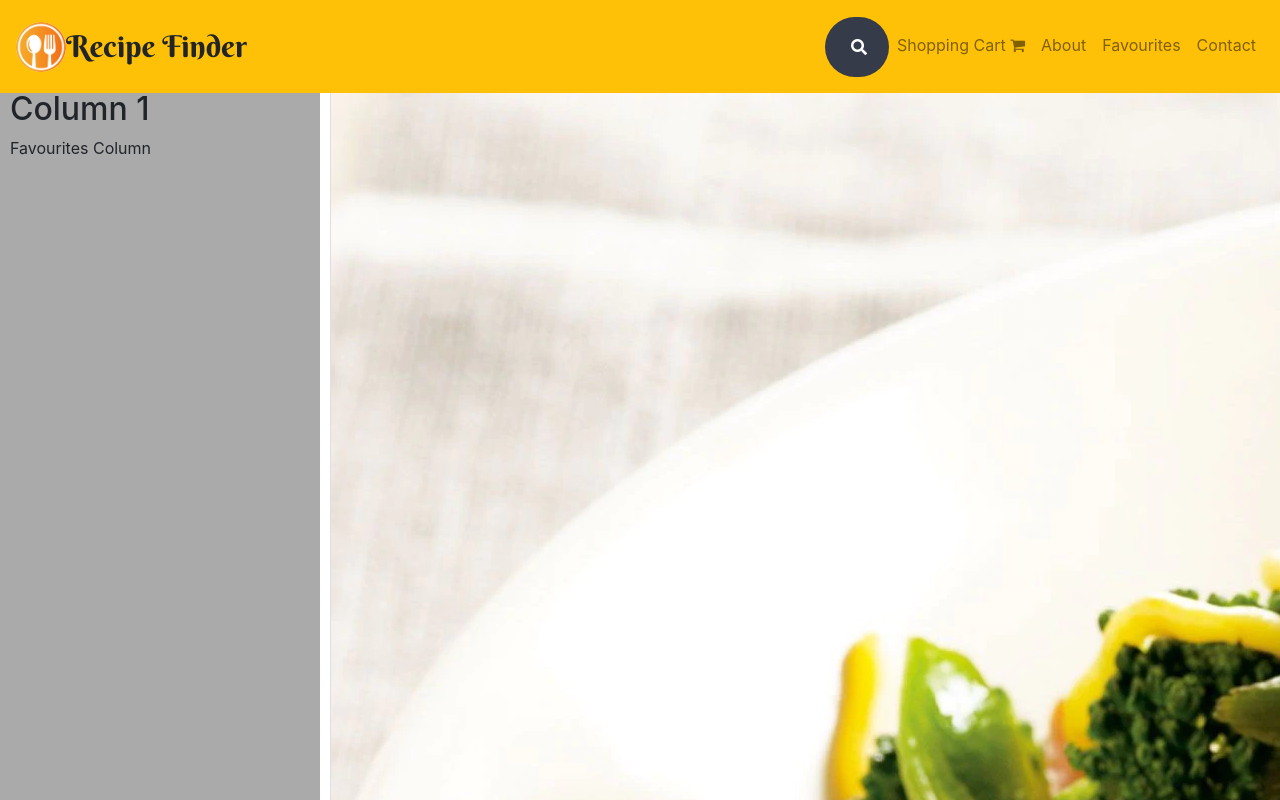
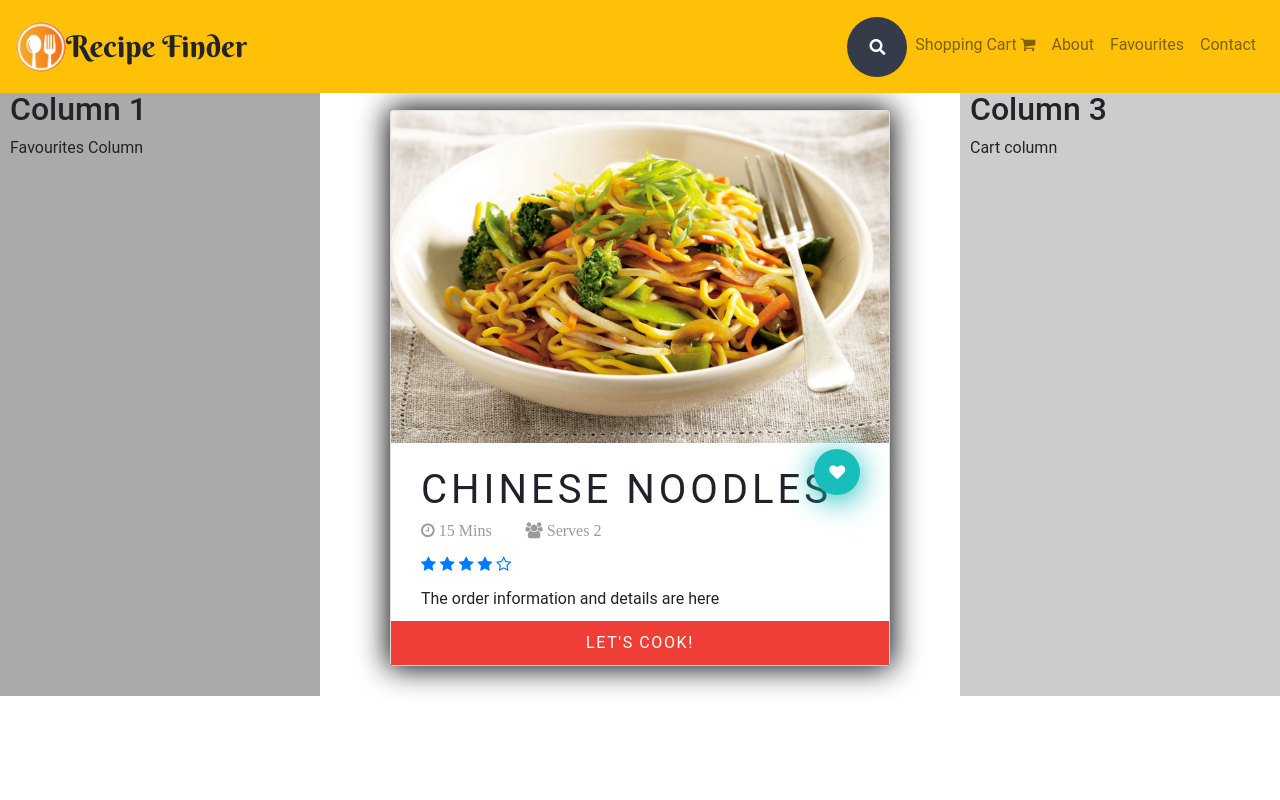
Before and after one commit to maoozbinzahid/SCProject, a plain HTML site: page Layout/FrontEnd.html in a window 1280 px wide. Drawn offline with nearby package versions, Linux system fonts and the light colour scheme.

Commit message:
updated design file

```diff
--- a/Layout/design.css
+++ b/Layout/design.css
@@ -99,3 +99,96 @@ body,html{
   	display: table;
   	clear: both;
 }
+/* added for center column */
+@import url('https://fonts.googleapis.com/css?family=Roboto');
+
+
+
+* {
+   margin: 0;
+   padding: 0;
+   font-family: 'Roboto', sans-serif;
+   list-style-type: none;
+   text-decoration: none;
+   -webkit-box-sizing: border-box;
+   -moz-box-sizing: border-box;
+   -o-box-sizing: border-box;
+   box-sizing: border-box;
+}
+
+img {
+   max-width: 100%;
+}
+
+
+
+
+.card {
+   position: relative;
+   background: #fff;
+   max-width: 500px;
+   margin: 20px auto;
+box-shadow: 0px 0px 30px 2px #000;
+}
+   .header {
+
+      background-size: cover;
+      min-height: 350px;
+
+   }
+   .fa-heart {
+         position: absolute;
+         left: 85%;
+         bottom: 30.7%;
+         background:#17BEBB;
+         color: #fff;
+         font-size: 1.3em;
+         font-weight: bold;
+         padding: 15px;
+         border-radius: 50%;
+         box-shadow: 0px 5px 30px 1px #17BEBB;
+      }
+	   .food {
+         color: #212129;
+         text-align: left;
+         font-weight: normal;
+         text-transform: uppercase;
+         letter-spacing: 0.1em;
+         margin: 5px 30px;
+      }
+	   .fa-clock {
+         color: #9B9B9B;
+         margin: 0 30px;
+      }
+	  .fa-users {
+         color: #9B9B9B;
+      }
+   .text {
+	   marigin-left: 10px;
+   }
+   .stars {
+      margin: 10px 30px;
+	  color: $star;
+
+   }
+   .info {
+      margin: 10px 30px;
+   }
+   .btn1 {
+      display: block;
+      background: #EF3E36;
+      color: #fff;
+      position: relative;
+      text-transform: uppercase;
+      letter-spacing: 0.1em;
+      text-align: center;
+      padding: 10px;
+		transition: 250ms;
+   }
+   .btn1:hover{
+	   background :#17BEBB;
+	    color: #fff;
+	   transition: 250ms;
+
+
+   }
```
